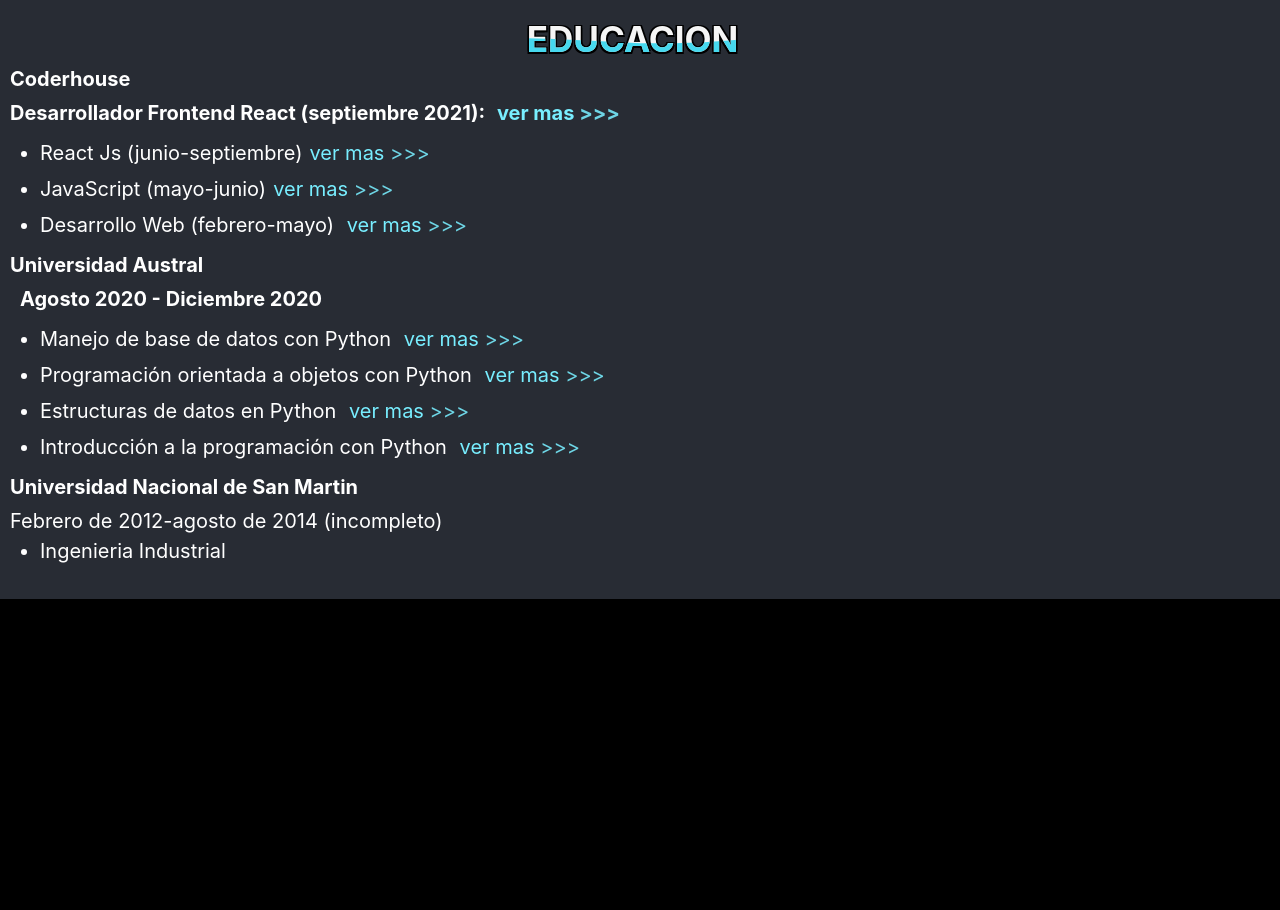
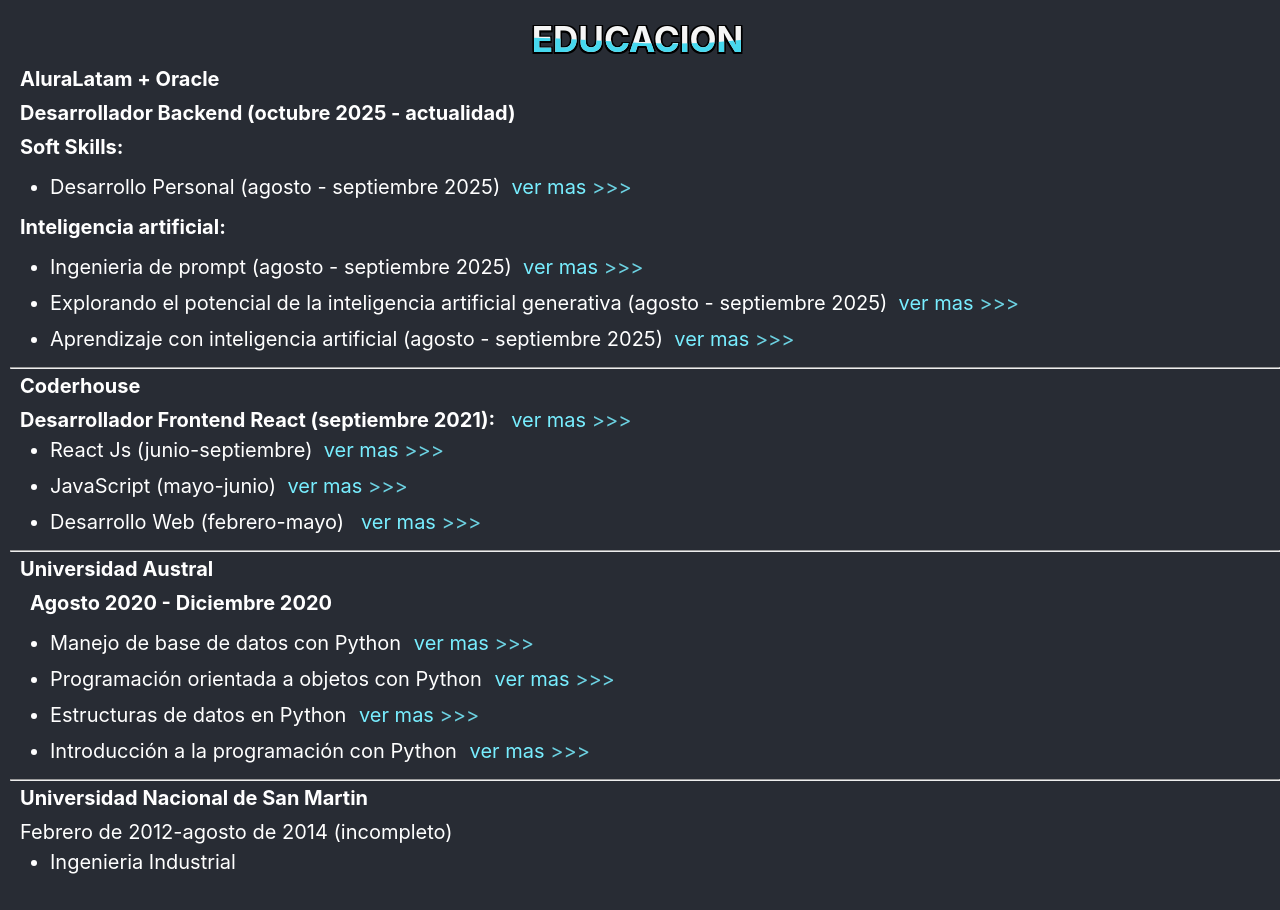
Before and after one commit to jcsamgit/port-folio, a React (Create React App) app: page / in a window 1280 px wide. Shown: the part 1067-1977 px from the top of the page. Before the commit the page ends 1666 px from the top, so only its background shows below. Built offline with nearby package versions, Linux system fonts and the light colour scheme.

Commit message:
se actualizo la informacion en general
debido al nuevo componente se actualizo el codigo para poder implementarlo.. tambien se agrego nueva informacion en los diferentes conceptos y se actualizaron algunas dependencias

```diff
--- a/src/CSS/main.css
+++ b/src/CSS/main.css
@@ -180,7 +180,7 @@
 }
 
 
-.concepto a{
+.concepto a, .btn-vermas{
     text-wrap: nowrap;
 }
 a{
@@ -191,11 +191,11 @@
 .contenedorConceptos li{
     line-height: 1.8;
 }
-.concepto a:hover, .btn-quinto{
+.concepto a:hover, .btn-vermas:hover{
     color: orange;
     text-shadow: 0 0 1px black;
 }
-.concepto a::after, .btn-quinto::after{
+.concepto a::after, .btn-vermas::after{
     content: " >>>";
     animation: destello 4s infinite alternate;
 }
@@ -209,7 +209,7 @@
         opacity: 1;
     }
 }
-.concepto a, .btn-quinto{
+.concepto a, .btn-vermas{
     animation-name: aparicion;
     animation-delay: .1s;
     animation-duration: 4s;
@@ -293,76 +293,6 @@
 } */
 
 /* certificado quinto impacto */
-.btn-content{
-    display: inline-block;
-    margin-left: 5px;
-}
-.modal-overlay {
-    position: fixed;
-    top: 0;
-    left: 0;
-    width: 100%;
-    height: 100%;
-    background: rgba(0, 0, 0, 0.7);
-    display: flex;
-    justify-content: center;
-    align-items: center;
-    z-index: 1000;
-  }
-
-  .modal-content {
-    width: 80%;
-    max-width: 800px;
-    background: white;
-    padding: 20px;
-    border: none;
-    /* position: relative; */
-    display: flex;
-    flex-direction: column;
-    align-items: center;
-  }
-
-  .modal-content img {
-    width: 100%;
-    max-width: 100%;
-  }
-
-  .modal-content button {
-    margin-top: 10px;
-    position: absolute;
-    top: 5px;
-    right: 5px;
-    font-size: 40px;
-    padding: 0 8px;
-    border-radius: 50%;
-    cursor: pointer;
-}
-.modal-content button:hover{
-    filter: invert(100%);
-
-}
-  .btn-quinto {
-    display: inline-block;
-    background: none;
-    color: rgb(120,238,255);
-    border: none;
-    padding: 0;
-    margin: 0;
-    font: inherit;
-    cursor: pointer;
-    outline: none;
-  }
-  .btn-index-modal{
-      padding: 9px 4px;
-      font-size: 20px;
-      cursor: pointer;
-      transition: .3s;
-      margin: 1px;
-
-    }
-    .btn-index-modal:hover{
-        filter: invert(100%);
-    }
 
   /* TECNOFONDO CANVAS */
   .fondo-container{
@@ -561,6 +491,7 @@
     }
 }
 
+/* escritorio */
 @media only screen and (min-width:1000px){
     .main{
         background-position: inherit;
@@ -572,8 +503,10 @@
         font-size: 30px;
     }
     .concepto{
-        font-size: 20px;
+        font-size: 1.25rem;
+    }
+    .educacion{
+        padding-left: 10px;
     }
 
-
 }
--- a/src/components/Aptitudes.tsx
+++ b/src/components/Aptitudes.tsx
@@ -21,7 +21,6 @@
         <li className='maquina'>Data Entry </li>
         <li className='maquina'>Manejos de macros</li>
         <li className='maquina'>Word, Excel, Power Point </li>
-        <li className='maquina'>C++ </li>
         <li className='maquina'>Python </li>
         <li className='maquina'>SQLite, MySQL</li>
         <li className='maquina'>Visual Studio Code</li>
--- a/src/components/Certificado.jsx
+++ b/src/components/Certificado.jsx
@@ -27,7 +27,7 @@
 }
   return (
     <div className='btn-content'>
-      <button onClick={openModal} className='btn-quinto'>Ver mas</button>
+      <button onClick={openModal} className='btn-vermas'>Ver mas</button>
 
       {isModalOpen && (
         <div className="modal-overlay" >
--- a/src/components/Educacion.tsx
+++ b/src/components/Educacion.tsx
@@ -1,6 +1,7 @@
 import React from 'react'
 import Ola from './Ola'
 import Mescribir from './Mescribir'
+import CertificadoViewer from './CertificadoViewer'
 
 
 
@@ -11,28 +12,62 @@
             <h3>
                 <Ola olaText='EDUCACION'/>
             </h3> <br />
+            <h4 className='maquina'>AluraLatam + Oracle</h4>
+            <h4 className='maquina'>
+                <Mescribir text="
+                Desarrollador Backend (octubre 2025 - actualidad)
+                "/>
+                {/* <CertificadoViewer archivos={["/documents/PROXIMAMENTE.pdf"]}/> */}
+            </h4>
+            <h4 className='maquina'>Soft Skills:</h4>
+            <ul>
+                <li className='maquina'>Desarrollo Personal (agosto - septiembre 2025)
+                    <CertificadoViewer
+                    archivos={
+                        ['/documents/desarrollo-personal.pdf',
+                        '/documents/git.pdf',
+                        '/documents/foco.pdf',
+                        '/documents/habitos.pdf',
+                        '/documents/aprender.pdf'
+                        ]} />
+
+                </li>
+            </ul>
+            <h4 className='maquina'>Inteligencia artificial:</h4>
+            <ul>
+                <li className='maquina'> Ingenieria de prompt (agosto - septiembre 2025)
+                    <CertificadoViewer archivos={["/documents/ing-prompt.pdf"]}/>
+                </li>
+                <li className='maquina'>Explorando el potencial de la inteligencia artificial generativa (agosto - septiembre 2025)
+                    <CertificadoViewer archivos={["/documents/ia-generativa.pdf"]}/>
+                </li>
+                <li className='maquina'>Aprendizaje con inteligencia artificial (agosto - septiembre 2025)
+                    <CertificadoViewer archivos={["/documents/ia-aprendizaje.pdf"]}/>
+                </li>
+            </ul>
+            <hr />
             <h4 className='maquina'>Coderhouse</h4>
-            <h4 className='maquina'>
+            <h4 className='maquina' style={{display:"inline"}}>
                 <Mescribir text="
                 Desarrollador Frontend React (septiembre 2021):
                 "/>
-                <a href='https://www.coderhouse.com/certificados/6179c8375e3d990020befc88'>ver mas</a>
             </h4>
+                <CertificadoViewer archivos={["/documents/frontend.png"]}/>
             <ul>
                 <li className='maquina'>React Js (junio-septiembre)
-                    <a href='https://www.coderhouse.com/certificados/6158706be59b1d004313b15e'>ver mas</a>
+                    <CertificadoViewer archivos={["/documents/react.png"]}/>
                 </li>
                 <li className='maquina'>JavaScript (mayo-junio)
-                    <a href='https://www.coderhouse.com/certificados/60e7518c94b0370012e33542'>ver mas</a>
+                    <CertificadoViewer archivos={["/documents/js.png"]}/>
                 </li>
                 <li className='maquina'>
                 <Mescribir text="
                     Desarrollo Web (febrero-mayo)
                 "/>
-                    <a href='https://www.coderhouse.com/certificados/60c7bc2318312b04bd2042dd'>ver mas</a>
+                    <CertificadoViewer archivos={["/documents/web.png"]}/>
                 </li>
             </ul>
-
+            <hr />
             <h4 className='maquina'>Universidad Austral</h4>
             <ul>
                 <h4 className='maquina'>
@@ -42,27 +77,28 @@
                 <Mescribir text="
                     Manejo de base de datos con Python
                 "/>
-                    <a href='https://www.coursera.org/account/accomplishments/certificate/RFW3A7Y93ULJ'>ver mas</a>
+                    <a href='https://www.coursera.org/account/accomplishments/certificate/RFW3A7Y93ULJ' target='_blank'rel="noopener noreferrer">ver mas</a>
                 </li>
                 <li className='maquina'>
                 <Mescribir text="
                     Programación orientada a objetos con Python
                 "/>
-                    <a href='https://www.coursera.org/account/accomplishments/certificate/NWXYQJCGL8T4'>ver mas</a>
+                    <a href='https://www.coursera.org/account/accomplishments/certificate/NWXYQJCGL8T4' target='_blank'rel="noopener noreferrer">ver mas</a>
                 </li>
                 <li className='maquina'>
                 <Mescribir text="
                     Estructuras de datos en Python
                 "/>
-                    <a href='https://www.coursera.org/account/accomplishments/certificate/BQRUNHJWRGS6'>ver mas</a>
+                    <a href='https://www.coursera.org/account/accomplishments/certificate/BQRUNHJWRGS6' target='_blank'rel="noopener noreferrer">ver mas</a>
                 </li>
                 <li className='maquina'>
                 <Mescribir text="
                     Introducción a la programación con Python
                 "/>
-                    <a href='https://www.coursera.org/account/accomplishments/certificate/KYP7RHBNPC49'>ver mas</a>
+                    <a href='https://www.coursera.org/account/accomplishments/certificate/KYP7RHBNPC49' target='_blank'rel="noopener noreferrer">ver mas</a>
                 </li>
             </ul>
+            <hr />
             <h4 className='maquina'> Universidad Nacional de San Martin</h4>
             <ul>
             <Mescribir text="
--- a/src/components/Experiencia.tsx
+++ b/src/components/Experiencia.tsx
@@ -1,10 +1,7 @@
 import React from 'react'
 import Ola from './Ola'
 import Mescribir from './Mescribir'
-import FondoTecno from './FondoTecno'
-import TextParticles from './TextParticles'
-
-import Certificado from './Certificado'
+import CertificadoViewer from './CertificadoViewer'
 
 
   export default function Experiencia(): JSX.Element {
@@ -29,6 +26,11 @@
               </li>
               <li >
                 <Mescribir text="
+                  Experiencia en PR y resolución de conflictos al fusionar ramas en el main
+                "/>
+              </li>
+              <li >
+                <Mescribir text="
                   Referencia comprobable
                 "/>
               </li>
@@ -43,7 +45,7 @@
                 "/>
               </li>
 
-              <Certificado/>
+              <CertificadoViewer archivos={["/documents/quinto.png", "/documents/quinto2.png"]}/>
             </ul>
             <br/>
             <h4 className='maquina'>-Freelance (2022-actualidad)</h4>
@@ -54,11 +56,6 @@
             <ul>
                 <li className='maquina'>Matemáticas todos los niveles hasta cbc</li>
             </ul>
-            {/* <iframe src='/borrar.html' title='prueba'></iframe> */}
-            {/* <FondoTecno/> */}
-            {/* <TextParticles text={"julio"} /> */}
-            {/* <TextParticles text={"julio"} /> */}
-            {/* <Link to="/certificado"> IR AL CERTIFICADO</Link> */}
       </div>
     </>
   )
--- a/src/components/Proyectos.tsx
+++ b/src/components/Proyectos.tsx
@@ -35,25 +35,25 @@
             <Mescribir text="
             Tienda online (con React Js)
                 "/>
-            <a href='https://jcsamgit.github.io/bikes/'>ver mas</a>
+            <a href='https://jcsamgit.github.io/bikes/' target='_blank'rel="noopener noreferrer">ver mas</a>
           </li>
           <li className='maquina'>
             <Mescribir text="
             Simulador de plazo fijo (con HTML Y JS)
                 "/>
-            <a href='https://jcsamgit.github.io/Simulador-de-plazo-fijo/'>ver mas</a>
+            <a href='https://jcsamgit.github.io/Simulador-de-plazo-fijo/' target='_blank'rel="noopener noreferrer">ver mas</a>
           </li>
           <li className='maquina'>
             <Mescribir text="
             Gym (con HTML y JS)
                 "/>
-            <a href='https://jcsamgit.github.io/gym/'>ver mas</a>
+            <a href='https://jcsamgit.github.io/gym/' target='_blank'rel="noopener noreferrer">ver mas</a>
           </li>
           <li className='maquina'>
             <Mescribir text="
             Menu oriental (pagina estática con HTML)
                 "/>
-            <a href='https://jcsamgit.github.io/tsuki-food/'>ver mas</a>
+            <a href='https://jcsamgit.github.io/tsuki-food/' target='_blank'rel="noopener noreferrer">ver mas</a>
           </li>
           {/* <li className='maquina'>
             <Mescribir text="
@@ -65,13 +65,13 @@
             <Mescribir text="
             Tateti con Python
                 "/>
-            <a href='https://github.com/jcsamgit/simuladores/blob/main/TATETI.py'>ver mas</a>
+            <a href='https://github.com/jcsamgit/simuladores/blob/main/TATETI.py' target='_blank'rel="noopener noreferrer">ver mas</a>
           </li>
           <li className='maquina'>
             <Mescribir text="
             Simulador de dados con Python
                 "/>
-              <a href='https://github.com/jcsamgit/simuladores/blob/main/Simulador%20de%20dados.py'>ver mas</a>
+              <a href='https://github.com/jcsamgit/simuladores/blob/main/Simulador%20de%20dados.py' target='_blank'rel="noopener noreferrer">ver mas</a>
           </li>
         </ul>
     </div>
```
Also changed, not shown: 1 other file (tests, documents, lock files or other folders).
